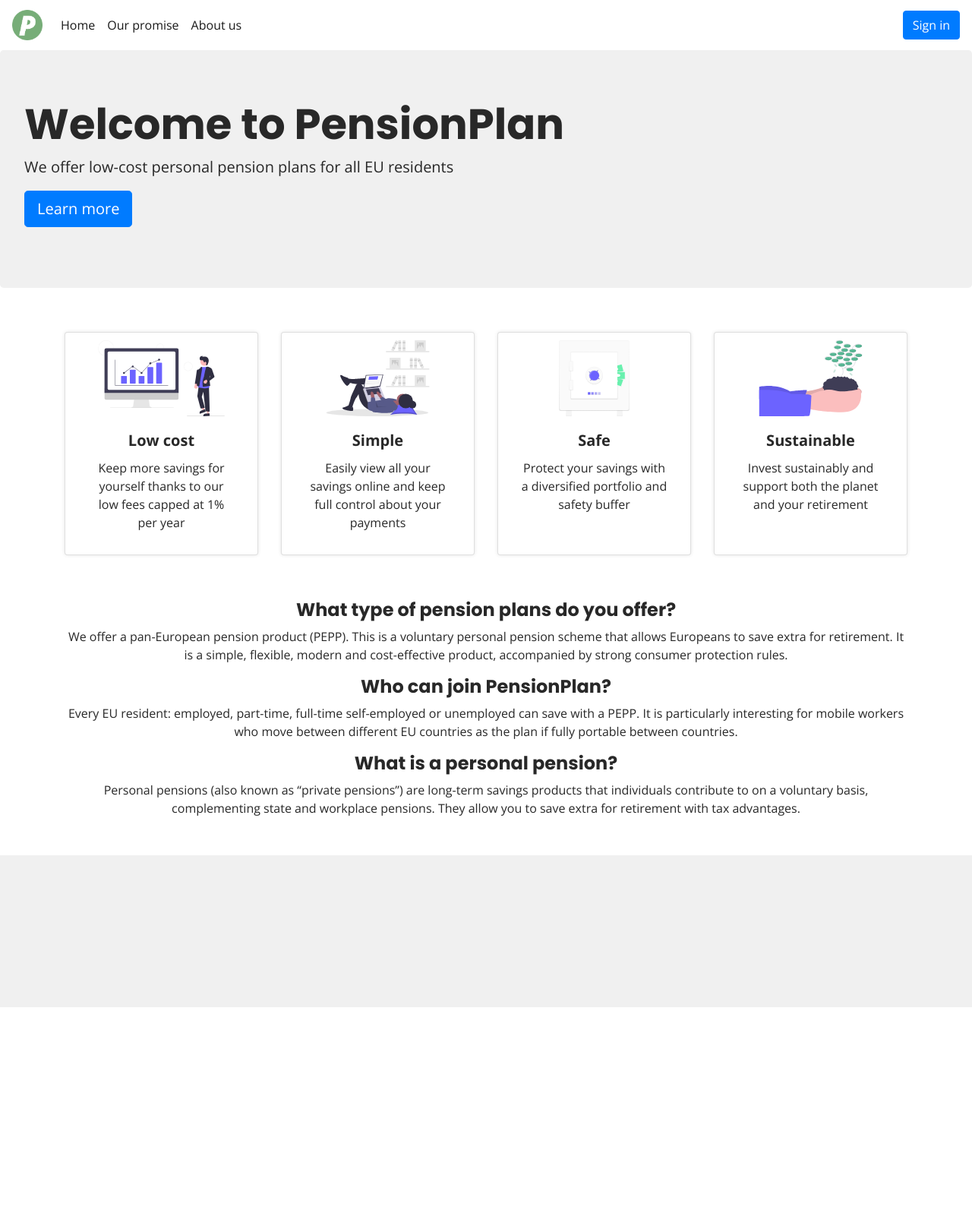
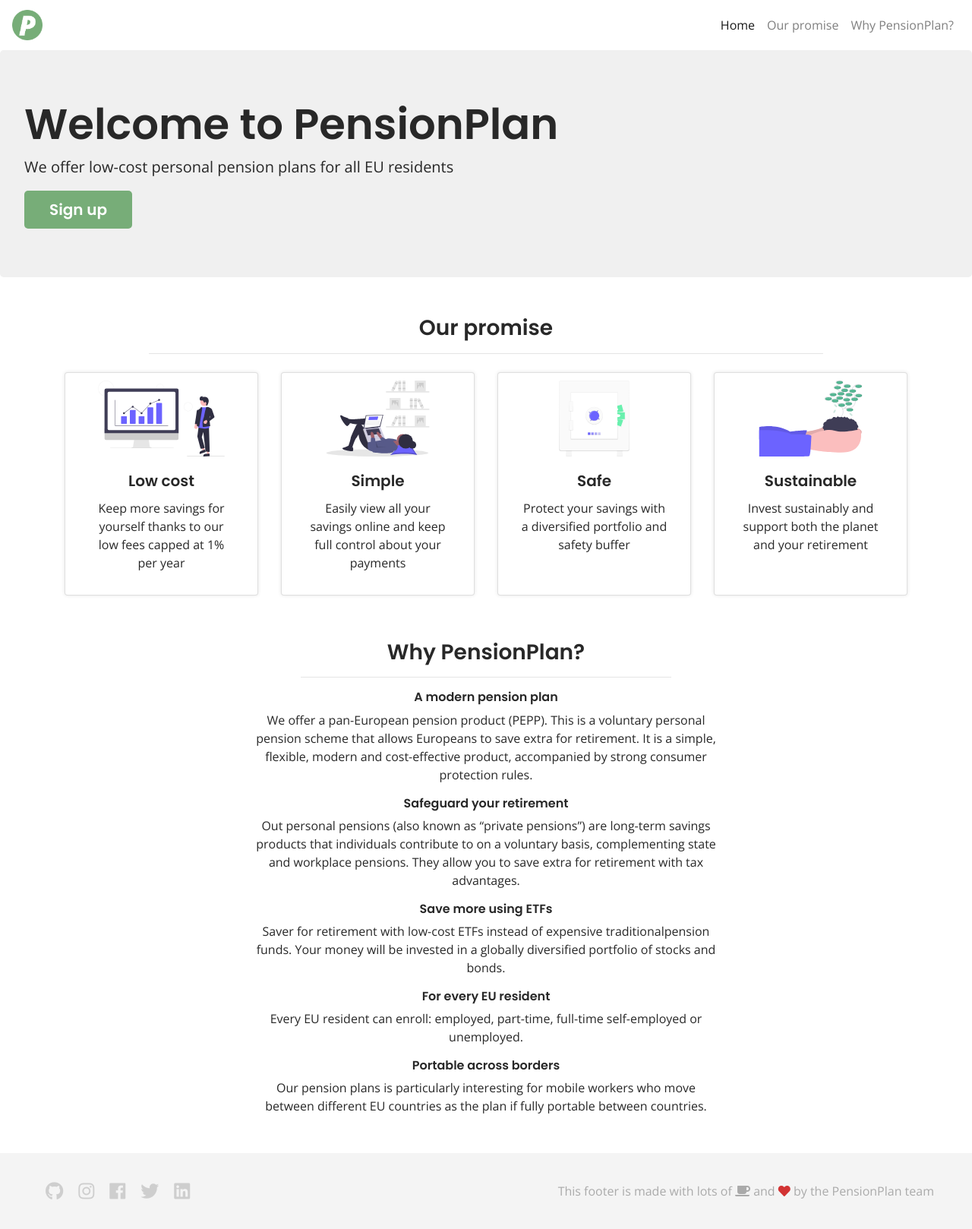
Before and after one commit to TomLouwagie/pension-fund, a plain HTML site: page index.html in a window 1280 px wide. Shown: the whole page at 76% size. Before the commit the page ends 1326 px from the top, so only its background shows below. Drawn offline with nearby package versions, Linux system fonts and the light colour scheme; a script that the page names is missing.

Commit message:
updating

```diff
--- /dev/null
+++ b/css/components/btn.css
@@ -0,0 +1,40 @@
+.btn-ghost {
+  color: #4A4A4A;
+  border: 1px solid #4A4A4A;
+  padding: 8px 24px;
+  border-radius: 50px;
+  font-weight: lighter;
+  opacity: 0.6;
+  transition: opacity 0.3s ease;
+}
+
+.btn-ghost:hover {
+  opacity: 1;
+}
+
+.btn-flat {
+  color: white;
+  padding: 8px 24px;
+  border-radius: 4px;
+  background: var(--forest-green-crayola);
+  transition: background 0.3s ease;
+}
+.btn-flat:hover {
+  background: var(--forest-green-crayola);
+  color: white;
+}
+
+.btn-gradient {
+  color: white;
+  padding: 8px 24px;
+  border-radius: 4px;
+  font-weight: bold;
+  background: linear-gradient(#167FFB, #0F60C4);
+  transition: background 0.3s ease;
+  border: 1px solid #0F60C4;
+}
+
+.btn-gradient:hover {
+  background: linear-gradient(#147EFF, #0F67DA);
+  color: white;
+}
--- a/css/components/footer.css
+++ b/css/components/footer.css
@@ -1,11 +1,26 @@
 .footer {
-  height: 200px;
-  padding: 20px;
-  background-color: var(--background-grey);
-  text-align: center;
+  background: #F4F4F4;
+  display: flex;
+  align-items: center;
+  justify-content: space-between;
+  height: 100px;
+  padding: 0px 50px;
+  color: rgba(0,0,0,0.3);
 }
-
-.footer a {
-  color: var(--text-color);
-  font-size: 20px;
+.footer-links {
+  display: flex;
+  align-items: center;
 }
+.footer-links a {
+  color: black;
+  opacity: 0.15;
+  text-decoration: none;
+  font-size: 24px;
+  padding: 0px 10px;
+}
+.footer-links a:hover {
+  opacity: 1;
+}
+.footer .fa-heart {
+  color: #D23333;
+}
--- /dev/null
+++ b/css/components/navbar.css
@@ -0,0 +1,12 @@
+.navbar-lewagon {
+  justify-content: space-between;
+  background: white;
+}
+
+.navbar-lewagon .navbar-collapse {
+  flex-grow: 0;
+}
+
+.navbar-lewagon .navbar-brand img {
+  width: 40px;
+}
--- a/css/styles.css
+++ b/css/styles.css
@@ -1,10 +1,15 @@
 /* --- Import Components stylesheets --- */
+@import url("components/btn.css");
 @import url("components/card.css");
 @import url("components/colors.css");
 @import url("components/footer.css");
+@import url("components/navbar.css");
+
+
 
 /* Fonts */
-@import url('https://fonts.googleapis.com/css?family=Open+Sans:400,700|Poppins:700');
+@import url('https://fonts.googleapis.com/css?family=Open+Sans:400,700|Poppins:600');
+/* @import url('https://fonts.googleapis.com/css2?family=Poppins:wght@600&display=swap'); */
 
 /* Fontawesome */
 @import url('https://use.fontawesome.com/releases/v5.6.3/css/all.css');
@@ -24,7 +29,7 @@ body {
 
 h1 {
   font-family: Poppins;
-  font-size: 26px;
+  font-size: 28px;
 }
 
 h2 {
@@ -32,9 +37,14 @@ h2 {
   font-size: 24px;
 }
 
-h3, h4 {
+h3 {
   font-family: Poppins;
-  font-size: 22px;
+  font-size: 20px;
+}
+
+h4 {
+  font-family: Poppins;
+  font-size: 16px;
 }
 
 a {
--- a/index.html
+++ b/index.html
@@ -12,13 +12,11 @@
   </head>
   <body>
     <!-- navbar -->
-    <nav class="navbar navbar-expand-lg navbar-light">
-      <!-- TODO: make logo link back to home page-->
-      <!-- TODO: make P straight like ProductHunt -->
-      <a class="navbar-brand" href="#" alt="PensionPlan logo" id="logo">
-        <img src="./images/logo-v1-removed-background.png" alt="">
+    <div class="navbar navbar-expand-sm navbar-light navbar-lewagon">
+      <a class="navbar-brand" href="#" id="logo">
+        <img src="./images/logo-v1-removed-background.png" alt="PensionPlan logo">
       </a>
-      <!-- Collapse the navbar and make it navbar-toggler-icon on small screens -->
+
       <button class="navbar-toggler" type="button" data-toggle="collapse" data-target="#navbarSupportedContent" aria-controls="navbarSupportedContent" aria-expanded="false" aria-label="Toggle navigation">
         <span class="navbar-toggler-icon"></span>
       </button>
@@ -26,46 +24,42 @@
       <div class="collapse navbar-collapse" id="navbarSupportedContent">
         <ul class="navbar-nav mr-auto">
           <li class="nav-item active">
-            <a class="nav-link" href="#">Home<span class="sr-only">(current)</span></a>
+            <a class="nav-link" href="">Home</a>
           </li>
-          <li class="nav-item active">
-            <a class="nav-link" href="#">Our promise<span class="sr-only">(current)</span></a>
+          <li class="nav-item">
+            <a class="nav-link" href="#our-promise">Our promise</a>
           </li>
-          <li class="nav-item active">
-            <a class="nav-link" href="#">About us<span class="sr-only">(current)</span></a>
+          <li class="nav-item">
+            <a class="nav-link" href="#faq">Why PensionPlan?</a>
           </li>
-          <!-- <li class="nav-item dropdown">
-            <a class="nav-link dropdown-toggle" href="#" id="navbarDropdown" role="button" data-toggle="dropdown" aria-haspopup="true" aria-expanded="false">
-              Language
-            </a>
-            <div class="dropdown-menu" aria-labelledby="navbarDropdown">
-              <a class="dropdown-item" href="#">🇬🇧 English</a>
-              <a class="dropdown-item" href="#">🇩🇪 German</a>
-            </div>
-          </li> -->
         </ul>
-        <button type="button" class="btn btn-primary">Sign in</button>
       </div>
-    </nav>
+    </div>
 
     <!-- banner -->
     <div class="jumbotron">
       <h1 class="display-4">Welcome to PensionPlan</h1>
       <p class="lead">We offer low-cost personal pension plans for all EU residents</p>
-      <!-- <p class="lead">A simple, digital pension fund offering low-cost ETFs, across all of EU</p> -->
-      <p class="lead">
-        <a class="btn btn-primary btn-lg" href="#" role="button">Learn more</a>
-      </p>
+      <a class="typeform-share button" href="https://form.typeform.com/to/zCu7AnLB?typeform-medium=embed-snippet" data-mode="drawer_right" style="display:inline-block;text-decoration:none;background-color:var(--forest-green-crayola);color:white;cursor:pointer;font-family:Poppins,Arial,sans-serif;font-size:20px;line-height:50px;text-align:center;margin:0;height:50px;padding:0px 33px;border-radius:5px;max-width:100%;white-space:nowrap;overflow:hidden;text-overflow:ellipsis;font-weight:bold;-webkit-font-smoothing:antialiased;-moz-osx-font-smoothing:grayscale;" target="_blank">Sign up</a> <script> (function() { var qs,js,q,s,d=document, gi=d.getElementById, ce=d.createElement, gt=d.getElementsByTagName, id="typef_orm_share", b="https://embed.typeform.com/"; if(!gi.call(d,id)){ js=ce.call(d,"script"); js.id=id; js.src=b+"embed.js"; q=gt.call(d,"script")[0]; q.parentNode.insertBefore(js,q) } })() </script>
+      <!-- <form class="form-inline" action="https://formspree.io/f/mleokqky" method="POST">
+        <a class="btn btn-flat btn-lg mr-1" type="submit" href="#" role="button">Learn more</a>
+        <div class="input-group input-group-lg">
+          <input class="form-control" type="text" name="email" placeholder="Your email address" width="1000px">
+          <span class="input-group-addon"></span>
+        </div>
+      </form> -->
     </div>
 
-    <!-- pitch -->
+    <!-- our promise -->
     <div class="container">
+      <a id="our-promise"><h1 class="text-center">Our promise</h1></a>
+      <hr width="80%">
       <div class="row row-cols-1 row-cols-sm-2 row-cols-lg-4">
         <div class="col py-2">
           <div class="card h-100">
             <img src="./images/undraw_Finance_re_gnv2.svg" class="card-img-top" alt="...">
             <div class="card-body ">
-              <h5 class="card-title">Low cost</h5>
+              <h3 class="card-title">Low cost</h3>
               <p class="card-text">Keep more savings for yourself thanks to our low fees capped at 1% per year</p>
             </div>
           </div>
@@ -74,7 +68,7 @@
           <div class="card h-100">
             <img src="./images/undraw_researching_22gp.svg" class="card-img-top" alt="...">
             <div class="card-body ">
-              <h5 class="card-title">Simple</h5>
+              <h3 class="card-title">Simple</h3>
               <p class="card-text">Easily view all your savings online and keep full control about your payments</p>
             </div>
           </div>
@@ -83,7 +77,7 @@
           <div class="card h-100">
             <img src="./images/undraw_vault_9cmw.svg" class="card-img-top" alt="...">
             <div class="card-body ">
-              <h5 class="card-title">Safe</h5>
+              <h3 class="card-title">Safe</h3>
               <p class="card-text">Protect your savings with a diversified portfolio and safety buffer</p>
             </div>
           </div>
@@ -92,7 +86,7 @@
           <div class="card h-100">
             <img src="./images/undraw_sustainable.svg" class="card-img-top" alt="...">
             <div class="card-body ">
-              <h5 class="card-title">Sustainable</h5>
+              <h3 class="card-title">Sustainable</h3>
               <p class="card-text">Invest sustainably and support both the planet and your retirement</p>
             </div>
           </div>
@@ -100,25 +94,39 @@
       </div>
     </div>
 
-    <div class="container text-center" id="about-us">
-      <h2>What type of pension plans do you offer?</h2>
+    <!-- Dashboard preview -->
+
+    <!-- FAQ -->
+    <div class="container text-center w-50" id="faq">
+      <a id="faq"><h1 class="text-center">Why PensionPlan?</h1></a>
+      <hr width="80%">
+      <h4>A modern pension plan</h4>
       <p>We offer a pan-European pension product (PEPP). This is a voluntary personal pension scheme that allows Europeans to save extra for retirement. It is a simple, flexible, modern and cost-effective product, accompanied by strong consumer protection rules.</p>
+      <h4>Safeguard your retirement</h4>
+      <p>Out personal pensions (also known as “private pensions”) are long-term savings products that individuals contribute to on a voluntary basis, complementing state and workplace pensions. They allow you to save extra for retirement with tax advantages.</p>
+      <!-- source: https://ec.europa.eu/info/business-economy-euro/banking-and-finance/insurance-and-pensions/personal-pension-products_en -->
+      <h4>Save more using ETFs</h4>
+      <p>Saver for retirement with low-cost ETFs instead of expensive traditionalpension funds. Your money will be invested in a globally diversified portfolio of stocks and bonds.</p>
       <!-- In german: https://de.wikipedia.org/wiki/Europarente -->
-      <h2>Who can join PensionPlan?</h2>
-      <p>Every EU resident: employed, part-time, full-time self-employed or unemployed can save with a PEPP. It is particularly interesting for mobile workers who move between different EU countries as the plan if fully portable between countries.</p>
-      <h2>What is a personal pension?</h2>
-      <p>Personal pensions (also known as “private pensions”) are long-term savings products that individuals contribute to on a voluntary basis, complementing state and workplace pensions. They allow you to save extra for retirement with tax advantages.</p>
-      <!-- source: https://ec.europa.eu/info/business-economy-euro/banking-and-finance/insurance-and-pensions/personal-pension-products_en -->
+      <h4>For every EU resident</h4>
+      <p>Every EU resident can enroll: employed, part-time, full-time self-employed or unemployed.</p>
+      <h4>Portable across borders</h4>
+      <p>Our pension plans is particularly interesting for mobile workers who move between different EU countries as the plan if fully portable between countries.</p>
     </div>
 
     <!-- footer -->
     <div class="footer">
-      <!-- <div class="links">
-        <a href="#"><i class="fab fa-fw fa-facebook-f"></i></a>
-        <a href="#"><i class="fab fa-fw fa-github"></i></a>
-        <a href="#"><i class="fab fa-fw fa-twitter"></i></a>
-        <a href="#"><i class="fab fa-fw fa-instagram"></i></a>
-      </div> -->
+      <div class="footer-links">
+        <a href="#"><i class="fab fa-github"></i></a>
+        <a href="#"><i class="fab fa-instagram"></i></a>
+        <a href="#"><i class="fab fa-facebook"></i></a>
+        <a href="#"><i class="fab fa-twitter"></i></a>
+        <a href="#"><i class="fab fa-linkedin"></i></a>
+      </div>
+      <div class="footer-copyright">
+
+        This footer is made with lots of <i class="fas fa-coffee"></i> and <i class="fas fa-heart"></i> by the PensionPlan team
+      </div>
     </div>
 
   <!-- Optional JavaScript -->
```
Also changed, not shown: navbar_test.html (added, +39 -0 lines), 2 other files.
